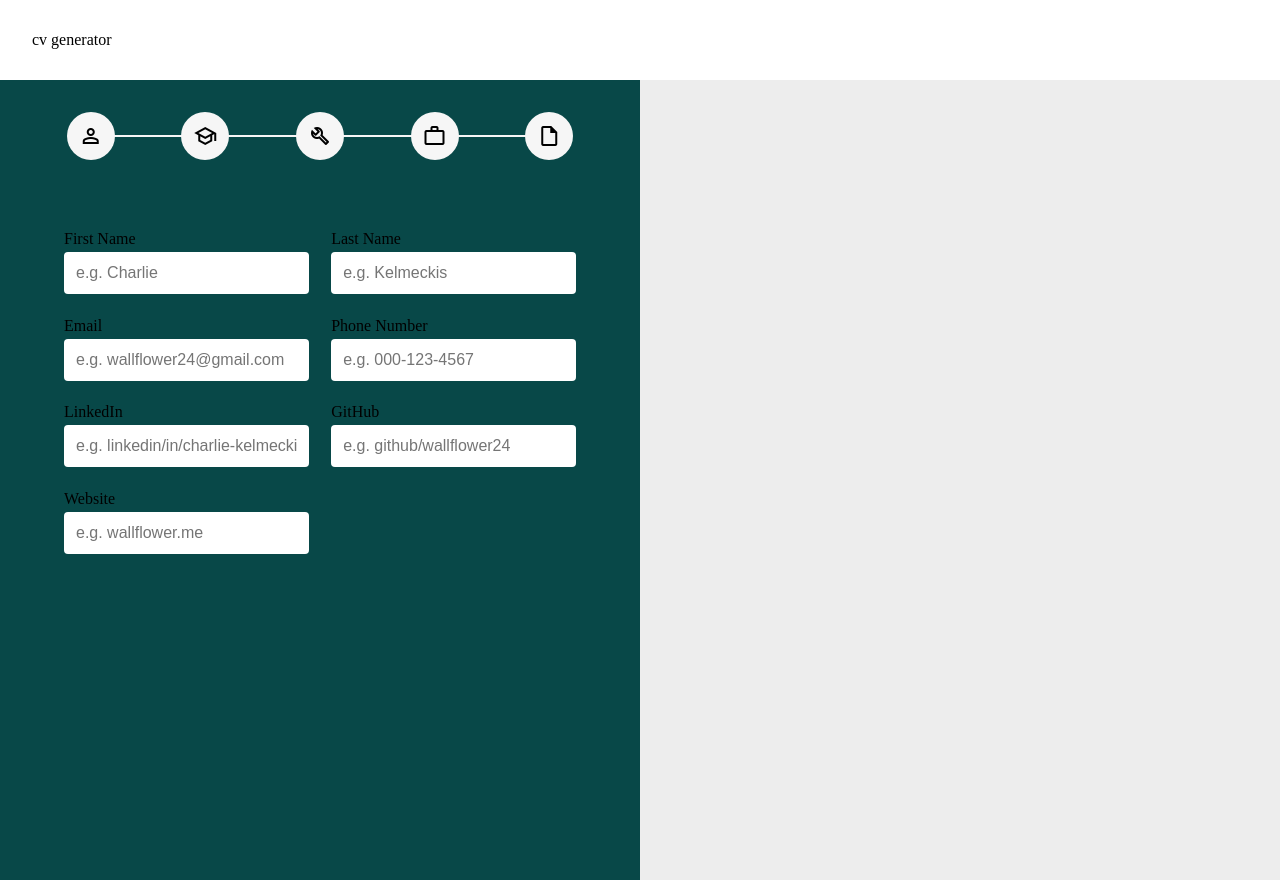
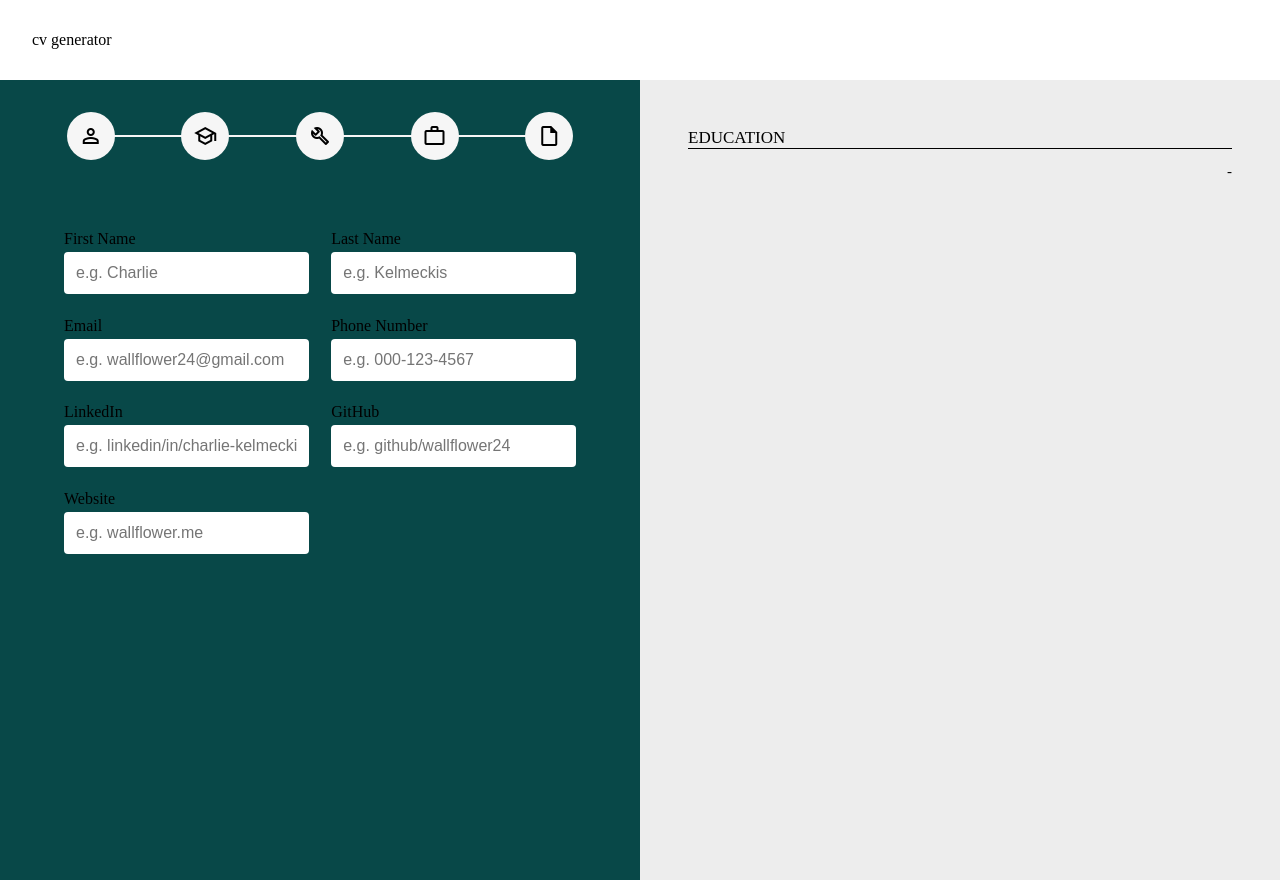
Before and after one commit to Ruchita1010/resume-generator, a React (Vite) app: page / in a window 1280 px wide. Built offline with nearby package versions, Linux system fonts and the light colour scheme; the HTML template or start-up script is replaced by a standard one.

Commit message:
feat: add preview of Education

```diff
--- a/src/components/Preview.jsx
+++ b/src/components/Preview.jsx
@@ -1,12 +1,14 @@
 import React from 'react';
 import PersonalDetails from './Previews/PersonalDetails';
+import Education from './Previews/Education';
 import styles from '../styles/Preview.module.css';
 
 const Preview = (props) => {
-  const { personalDetails } = props.user;
+  const { personalDetails, education } = props.user;
   return (
     <div className={styles.preview}>
       <PersonalDetails personalDetails={personalDetails} />
+      <Education education={education} />
     </div>
   );
 };
--- /dev/null
+++ b/src/components/Previews/Education.jsx
@@ -0,0 +1,25 @@
+import React from 'react';
+import styles from '../../styles/Preview.module.css';
+
+const Education = (props) => {
+  return (
+    <div className={styles.section}>
+      <p className={styles.section_title}>EDUCATION</p>
+      <div className={styles.section_content}>
+        {props.education.map((item) => (
+          <div key={item.id} className={styles.education_preview}>
+            <div>
+              <p>{item.degree}</p>
+              <p>{item.university}</p>
+            </div>
+            <p>
+              {item.startDate} - {item.endDate}
+            </p>
+          </div>
+        ))}
+      </div>
+    </div>
+  );
+};
+
+export default Education;
--- a/src/styles/Preview.module.css
+++ b/src/styles/Preview.module.css
@@ -8,3 +8,23 @@
   gap: 10px;
   background-color: rgb(237, 237, 237);
 }
+
+.section {
+  font-size: 15px;
+}
+
+.section_title {
+  font-size: 17px;
+  border-bottom: 1px solid #000;
+}
+
+.section_content {
+  padding-top: 6px;
+}
+
+/* For Education Preview */
+.education_preview {
+  display: flex;
+  justify-content: space-between;
+  margin-top: 8px;
+}
```
